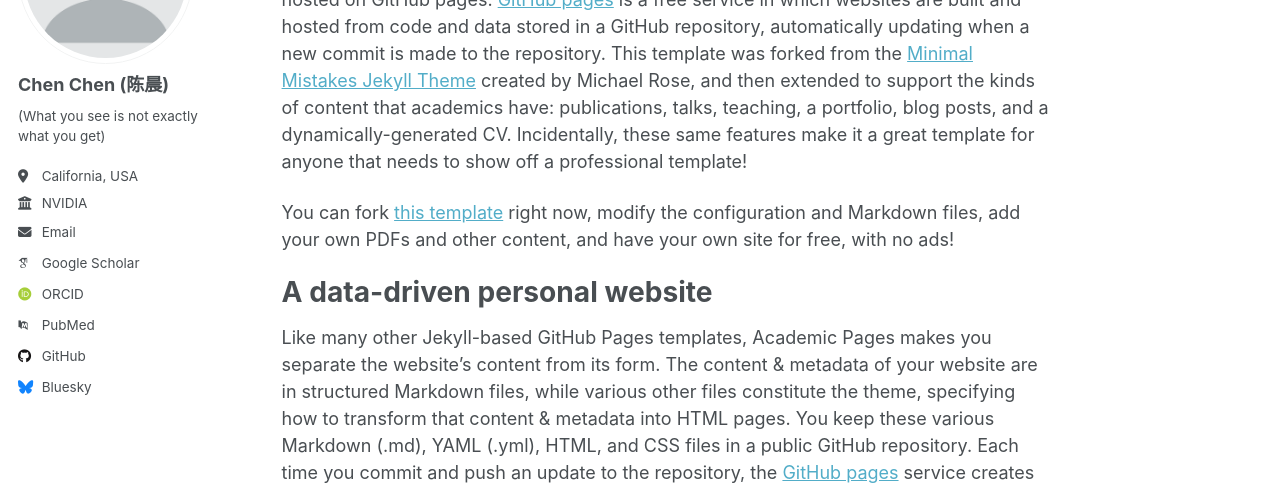
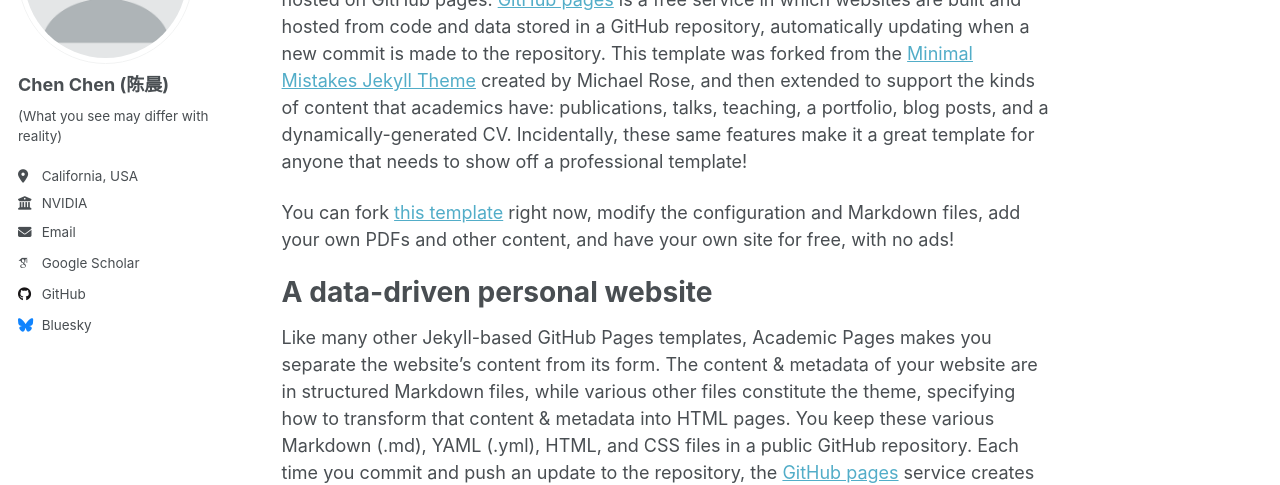
Before and after one commit to cchen1436/cchen1436.github.io, a Jekyll site: the page built from _pages/about.md, in a window 1280 px wide. Shown: the part 210-695 px from the top of the page. Built offline with Jekyll 4.4.1, drawn with Linux system fonts in a browser that asks for light colours; some web fonts are replaced; a script that is not in the unit is left out; some of the changed lines change nothing that is shown.

Commit message:
Update _config.yml

```diff
--- a/_config.yml
+++ b/_config.yml
@@ -25,7 +25,7 @@
   avatar           : "profile.png"
   name             : "Chen Chen (陈晨)"
   pronouns         : # example: "she/her"
-  bio              : "(What you see is not exactly what you get)"
+  bio              : "(What you see may differ with reality)"
   location         : "California, USA"
   employer         : "NVIDIA"
   uri              : # URL
@@ -34,12 +34,12 @@
   # Academic websites
   academia         : # URL
   arxiv            : # URL - Update with the correct link to your profile
-  googlescholar    : "https://scholar.google.com/citations?user=PS_CX0AAAAAJ"
+  googlescholar    : "https://scholar.google.com/citations?user=uUmSp1QAAAAJ"
   inspire-hep      : # URL
   impactstory      : # URL
-  orcid            : "http://orcid.org/yourorcidurl"
+  orcid            : # URL
   semantic         : # URL
-  pubmed           : "https://www.ncbi.nlm.nih.gov/pubmed/?term=john+snow"
+  pubmed           : # URL
   researchgate     : # URL
   scopus           : # URL
 
```
